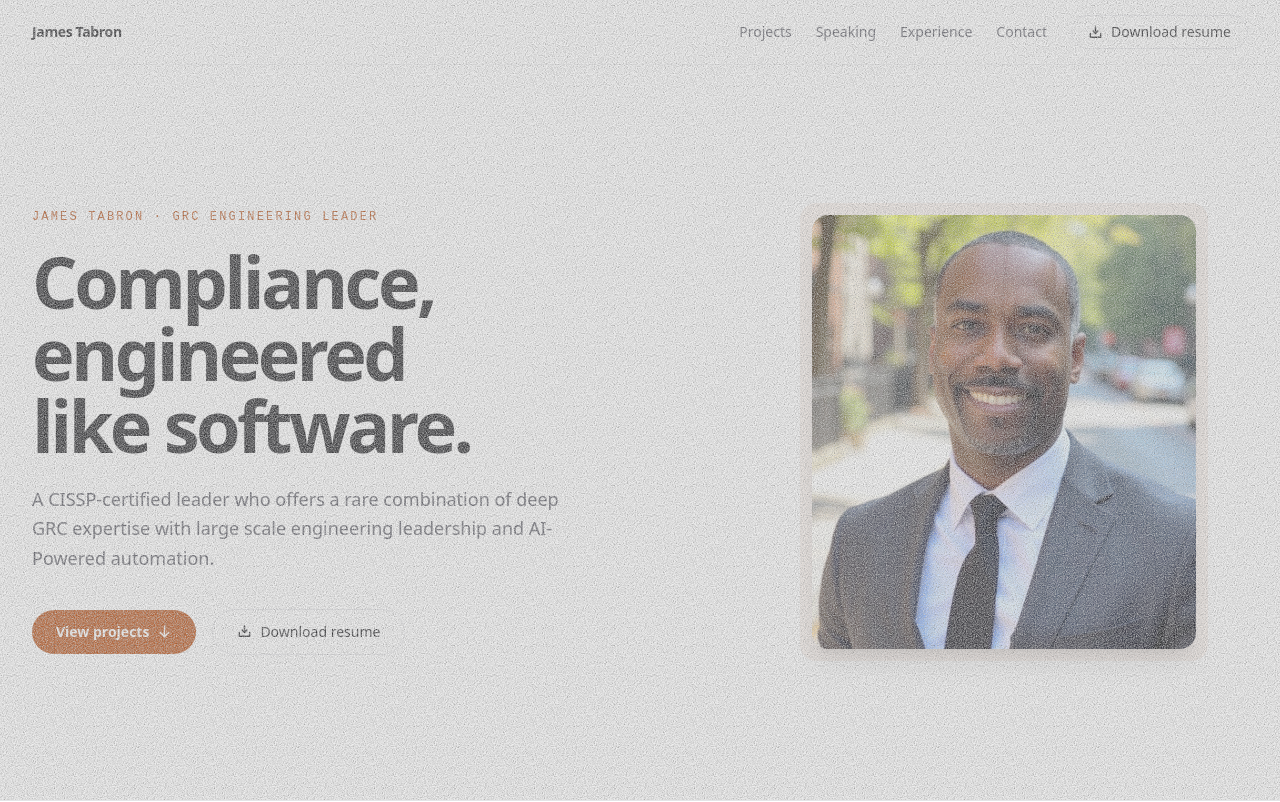
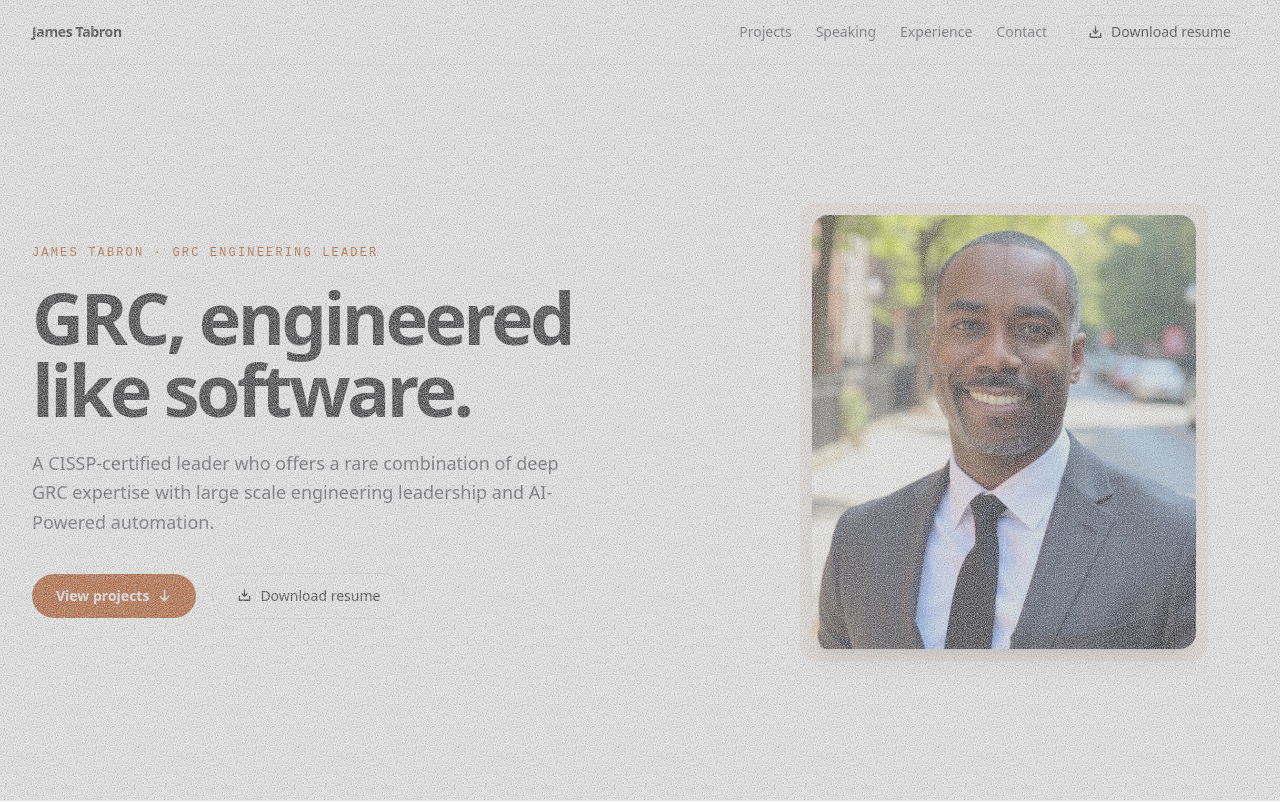
Before and after one commit to jtabron1/jtabron1.github.io, a React (Vite) app: page / in a window 1280 px wide. Shown: the top 802 px of the page. Built offline with nearby package versions, Linux system fonts and the light colour scheme.

Commit message:
Hero headline: GRC, engineered like software
Co-Authored-By: Claude Fable 5 <noreply@anthropic.com>
Claude-Session: https://claude.ai/code/session_01WSwXW1Zkd77VjygohqUiFn

```diff
--- a/src/components/Hero.jsx
+++ b/src/components/Hero.jsx
@@ -27,7 +27,7 @@ export default function Hero() {
             {...fadeUp(0.08)}
             className="mt-5 text-4xl font-semibold tracking-tighter text-balance md:text-6xl lg:text-7xl"
           >
-            Compliance, engineered like software.
+            GRC, engineered like software.
           </motion.h1>
           <motion.p
             {...fadeUp(0.16)}
```
